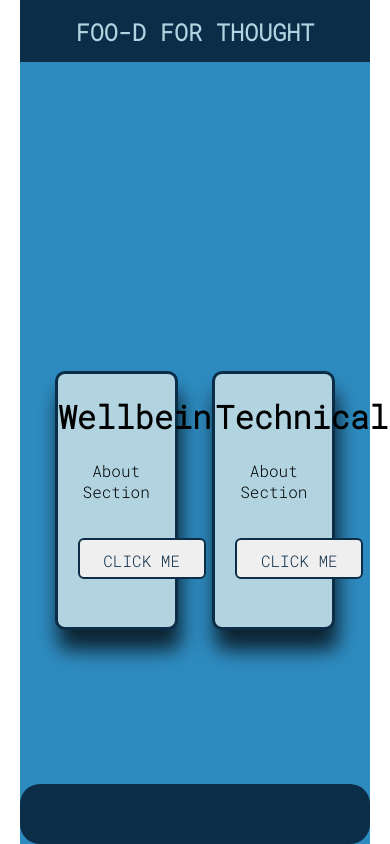
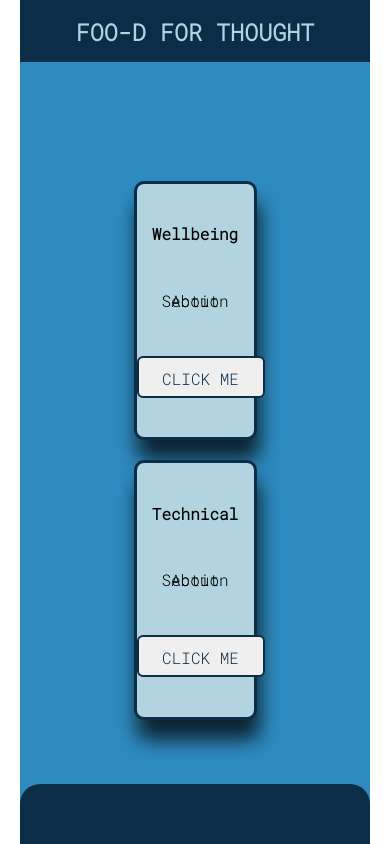
Before and after one commit to SchoolOfCode/w9_frontend-project-neemo-ryan-harry-mino, a React (Create React App) app: page / in a window 390 px wide. Built offline with nearby package versions, Linux system fonts and the light colour scheme; no server answers.

Commit message:
updated styling and component structure to make homepage more responsive

```diff
--- a/src/Components/Card/Card.css
+++ b/src/Components/Card/Card.css
@@ -8,9 +8,8 @@ button {
   width: 8em;
   height: 2.6em;
   line-height: 2.5em;
-  margin: 20px;
   position: relative;
-  overflow: hidden;;
+  overflow: hidden;
   border: 2px solid var(--color);
   transition: color 0.5s;
   z-index: 1;
--- a/src/Components/Card/Card.js
+++ b/src/Components/Card/Card.js
@@ -4,7 +4,9 @@ const Card = (props) => {
     <div className={props.className}>
       <h1>{props.title}</h1>
       <p>{props.aboutSection}</p>
-      <button onClick={() => props.navigate(props.path)}>CLICK ME</button>
+      <div>
+        <button onClick={() => props.navigate(props.path)}>CLICK ME</button>
+      </div>
     </div>
   );
 };
--- a/src/Components/Footer/Footer.css
+++ b/src/Components/Footer/Footer.css
@@ -1,16 +1,15 @@
 .footer-class {
-        border-radius:20px;
+        border-top-left-radius:20px;
+        border-top-right-radius:20px;
         text-align: center;
         font-size:14px;
-        /* position:fixed; */
         bottom:0;
-        /* width:94%; */
-        overflow:inherit;
-        height:60px;   /* Height of the footer */
+        /* overflow:inherit; */
+        height:60px;
         background:#0C2D48;
       }
+
       .quote-paragraph{
-        /* font-family:Arial, Helvetica, sans-serif; */
         color:#B1D4E0;
         font-family: Permanent Marker;
         font-weight:bolder;
--- a/src/Components/Home/Home.css
+++ b/src/Components/Home/Home.css
@@ -3,10 +3,8 @@
 
 
 .logo {
-  /* min-height: 10vh; */
   width: 100%;
   height: auto;
-
 }
 
 .Home {
@@ -14,8 +12,7 @@
   flex-direction:column;
   justify-content: space-between;
   background-color: #2E8BC0;
-  height:100vh;
-  width:auto;
+  height: 100vh;
 }
 
 .title-section {
@@ -30,17 +27,7 @@
   /* background-color: blue; */
 }
 
-@media (max-width: 600px) {
- .logo {
-    display: none;
-  }
-  .title-section {
-    display: block;
-    background-color: #0C2D48;
-    color: #B1D4E0;
-    font-size: 3vw;
-  }
-}
+
 
 .wellbeing-section {
   font-family: 'Roboto Mono', monospace;
@@ -51,6 +38,17 @@
   background-color: #B1D4E0;
   height: 30vh;
   width: 30vw;
+  display: flex;
+  flex-direction: column;
+  justify-content: space-evenly;
+}
+
+.wellbeing-section > h1, p, button {
+  line-height: 0;
+}
+
+.wellbeing-section > h1 {
+ font-size: 32px;
 }
 
 .technical-section {
@@ -62,4 +60,42 @@
   background-color: #B1D4E0;
   height: 30vh;
   width: 30vw;
+  display: flex;
+  flex-direction: column;
+  justify-content: space-evenly;
 }
+
+.technical-section > h1, p, button {
+  line-height: 0;
+}
+
+@media (max-width: 800px) {
+
+}
+
+@media (max-width: 650px) {
+  .logo {
+     display: none;
+   }
+   .title-section {
+     display: block;
+     background-color: #0C2D48;
+     color: #B1D4E0;
+     font-size: 3vw;
+   }
+   .cards {
+     flex-direction: column;
+     justify-content: space-evenly;
+     align-items: center;
+     /* height: auto; */
+   }
+   .wellbeing-section, .technical-section {
+    margin: 10px 0px;
+   }
+   .wellbeing-section > h1 {
+     font-size: 16px;
+   }
+   .technical-section > h1 {
+    font-size: 16px;
+   }
+ }
```
Also changed, not shown: src/Components/Technical/Technical.css (+0 -8 lines).
